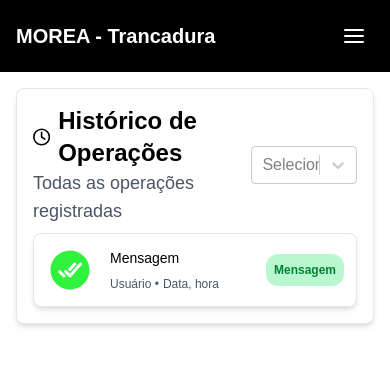
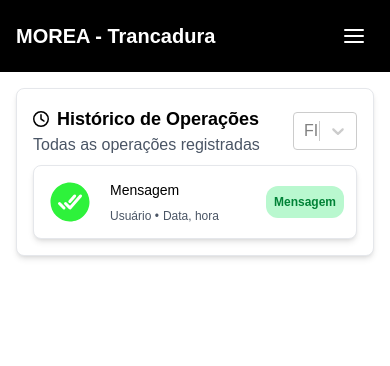
Before and after one commit to Morea-IFS/trancadura-web-react, a Next.js app in the folder trancaduraweb_react/: page /historico in a window 390 px wide. Shown: the top 366 px of the page. Built offline with nearby package versions, Linux system fonts and the light colour scheme.

Commit message:
atualizando a historicoPage

```diff
--- a/trancaduraweb_react/src/app/historico/page.tsx
+++ b/trancaduraweb_react/src/app/historico/page.tsx
@@ -1,4 +1,6 @@
 "use client";
+
+import { useEffect, useState } from "react";
 
 import Header from "@/components/Header";
 import HistoryCard from "@/components/HistoryCard";
@@ -13,7 +15,14 @@ const opcoes = [
   { value: "ano", label: "Ano" },
 ];
 
-export default function Historico() {
+export default function HistoricoPage() {
+  const [mounted, setMounted] = useState(false);
+
+  useEffect(() => {
+    setMounted(true);
+  }, []);
+
+  if (!mounted) return null;
   return (
     <div>
       <header>
@@ -25,15 +34,21 @@ export default function Historico() {
             <div className="flex items-center justify-between w-full">
               <div>
                 <div className="flex gap-2 items-center">
-                  <FaRegClock className="w-6 h-6 text-foreground font-bold" />
-                  <p className="text-2xl font-bold">Histórico de Operações</p>
+                  <FaRegClock className="w-4 h-4 sm:w-6 sm:h-6 text-foreground font-bold" />
+                  <p className="text-lg sm:text-2xl font-bold">
+                    Histórico de Operações
+                  </p>
                 </div>
-                <div className="text-gray-600 text-lg">
+                <div className="text-gray-600 text-base sm:text-lg">
                   <p>Todas as operações registradas</p>
                 </div>
               </div>
               <div>
-                <Select options={opcoes} placeholder="Selecione..." />
+                <Select
+                  options={opcoes}
+                  placeholder="FILTRAR"
+                  className="w-16 sm:w-30"
+                />
               </div>
             </div>
             <HistoryCard />
```
